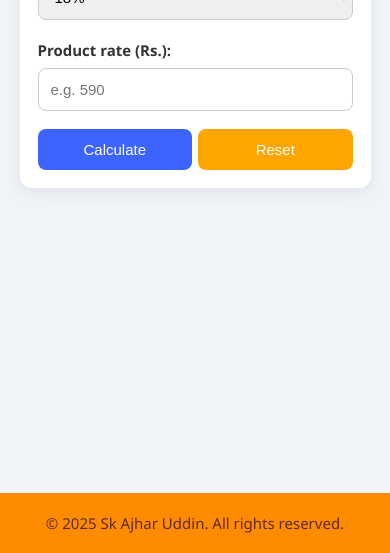
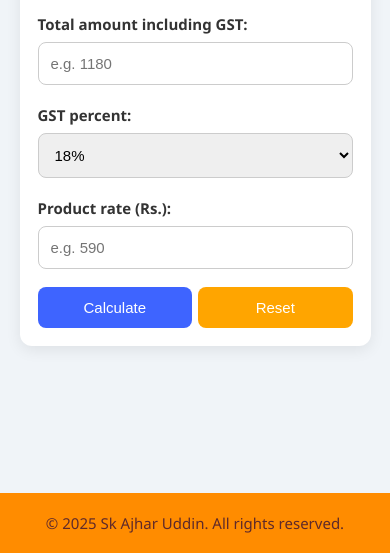
Before and after one commit to skajharuddin/gst-calculator, a plain HTML site: page index.html in a window 390 px wide. Shown: the part 291-844 px from the top of the page. Drawn offline with Linux system fonts and the light colour scheme.

Commit message:
Added code for centering container when max-width is 600px

```diff
--- a/style.css
+++ b/style.css
@@ -159,12 +159,15 @@ footer {
 
 /* Responsive styles */
 @media (max-width: 600px) {
+  body {
+    height: 100vh;
+    display: grid;
+    place-items: center;
+  }
+
   .container {
     width: 90%;
     margin: auto;
-  }
-
-  .container {
     padding: 18px;
   }
 
```
